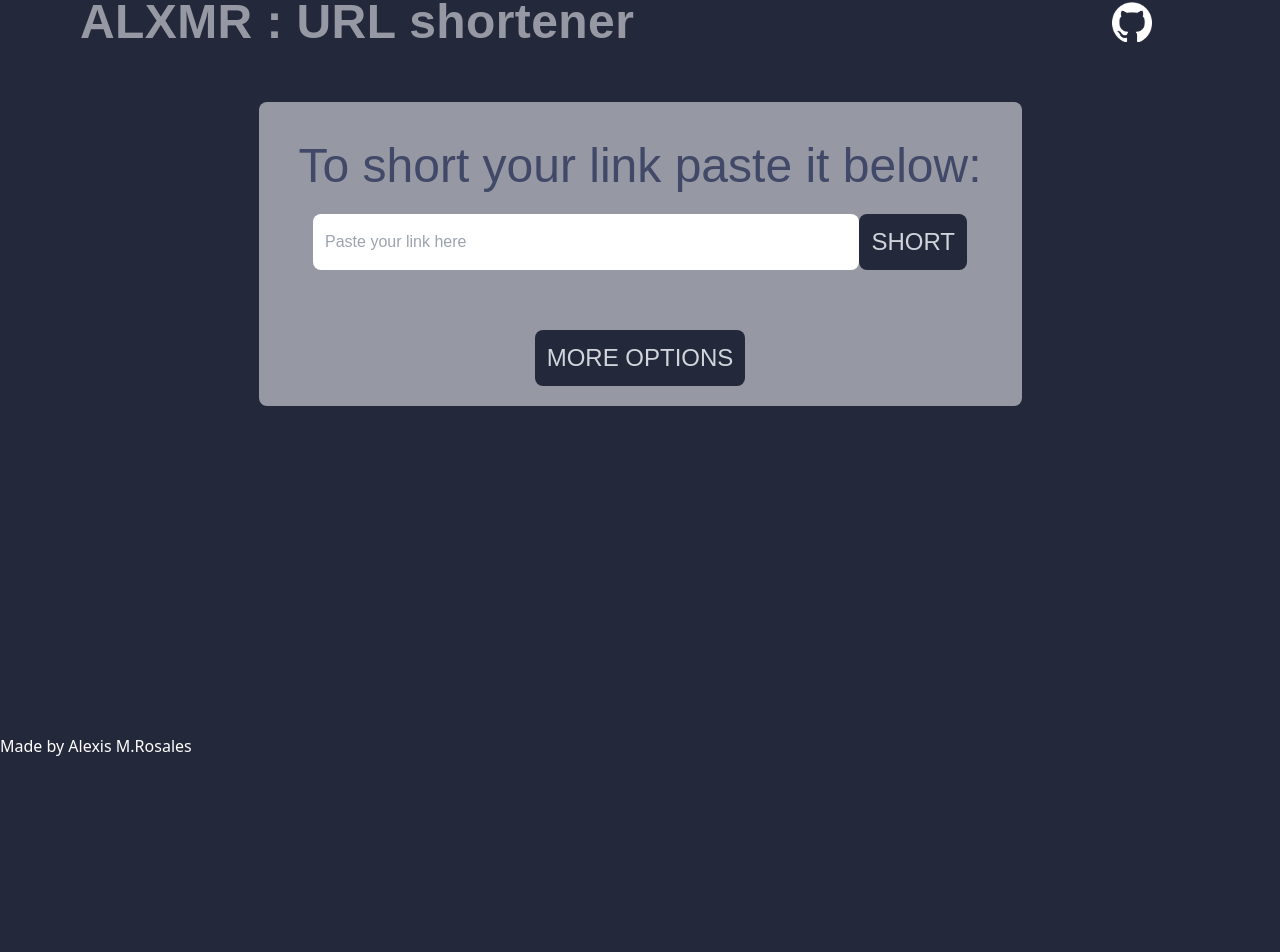
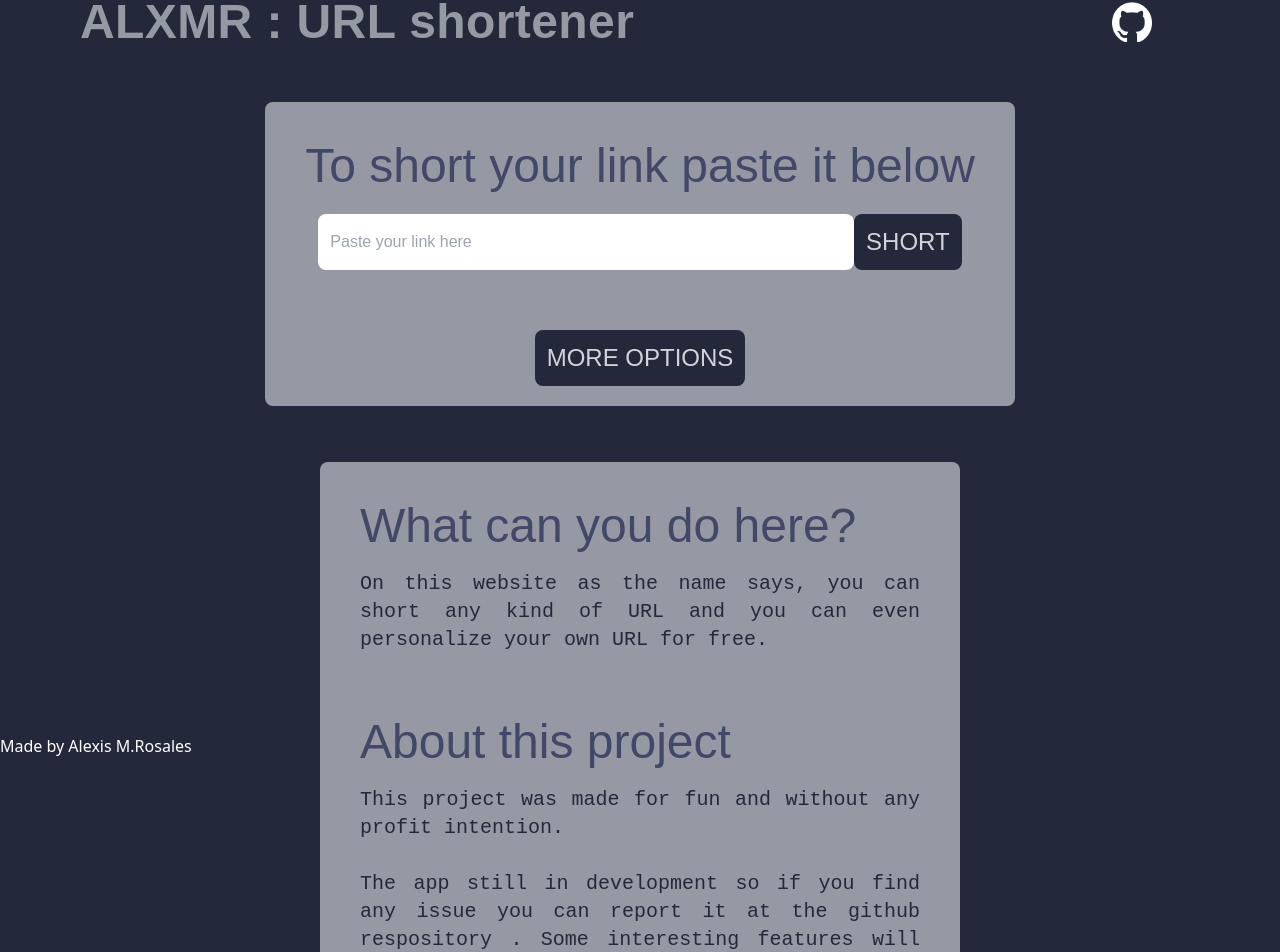
Before and after one commit to alexismrosales/url_shortener, a React (Create React App) app in the folder url_shortener-frontend/: page / in a window 1280 px wide. Shown: the part 42-994 px from the top of the page. Before the commit the page ends 800 px from the top, so only its background shows below. Built offline with nearby package versions, Linux system fonts and the light colour scheme.

Commit message:
Updated component

```diff
--- a/url_shortener-frontend/package.json
+++ b/url_shortener-frontend/package.json
@@ -24,7 +24,9 @@
     "start": "react-scripts start",
     "build": "react-scripts build",
     "test": "react-scripts test",
-    "eject": "react-scripts eject"
+    "eject": "react-scripts eject",
+    "predeploy": "yarn build",
+    "deploy": "gh-pages -b frontend -d build"
   },
   "eslintConfig": {
     "extends": [
--- a/url_shortener-frontend/src/components/header/index.tsx
+++ b/url_shortener-frontend/src/components/header/index.tsx
@@ -3,7 +3,7 @@ import style from "./styles.module.css";
 const Header = () => {
   return (
     <nav className={style.container}>
-      <h1 className={style.title}><span className={style.mainTitle}>ALXMR : </span> <span className={style.secondaryTitle}>URL shortener</span></h1>
+      <h1 className={style.title}><a href="/"><span className={style.mainTitle}>ALXMR : </span> <span className={style.secondaryTitle}>URL shortener</span></a></h1>
       <a className={style.refLogo} href="https://github.com/alexismrosales/url_shortener">
         <img className={style.logo} src="img/logos/gh_white.png" alt="github repository" />
       </a>
--- a/url_shortener-frontend/src/components/shortener/index.tsx
+++ b/url_shortener-frontend/src/components/shortener/index.tsx
@@ -3,6 +3,8 @@ import classNames from "classnames";
 import { createSearchParams, useNavigate } from 'react-router-dom';
 
 import { handleCreateSURL, handleCheckCustomBackHalf } from "../../services/responseHandler";
+
+import { data } from "../../data/shotener"
 
 import style from "./styles.module.css"
 
@@ -19,7 +21,7 @@ const ShortURL = () => {
     setCheck(response.data);
 
     const checkBackHalf = document.getElementById("checkBackHalf");
-    checkBackHalf?.setAttribute("class", style.checkBackHalf);
+    checkBackHalf?.setAttribute("class", classNames(style.checkBackHalf, style.font));
   };
 
   // Activate other options component
@@ -36,8 +38,11 @@ const ShortURL = () => {
 
   // Disabling button while typing
   const handleOnChange = (event: React.ChangeEvent<HTMLInputElement>) => {
-    setCheck(true);
-    setBackhalf(event.target.value)
+    // Only alphanumeric symbols and underscore available
+    if (event.target.value.match("^[a-zA-Z0-9_]*$") != null) {
+      setCheck(true);
+      setBackhalf(event.target.value)
+    }
   }
 
   // Setting redirection to shortenurl route
@@ -82,9 +87,9 @@ const ShortURL = () => {
   useEffect(() => {
     const submitTwo = document.getElementById("submitTwo");
     check ?
-      submitTwo?.setAttribute("class", classNames(style.mainButton, "w-full", "opacity-50"))
+      submitTwo?.setAttribute("class", classNames(style.mainButton, style.font, "w-full", "opacity-50"))
       :
-      submitTwo?.setAttribute("class", classNames(style.mainButton, "w-full"))
+      submitTwo?.setAttribute("class", classNames(style.mainButton, style.font, "w-full"))
   }, [check]);
 
   // Redirect and reset the SURLItem hook
@@ -97,34 +102,38 @@ const ShortURL = () => {
   }, [sURLItem]);
 
   return (
-    <div className="flex justify-center">
+    <div className="flex items-center flex-col">
       <div className={style.container}>
         <form onSubmit={handleSubmit}>
           <div className="p-10">
-            <label className={classNames(style.subtext, "text-5xl")}>
-              To short your link paste it below:
+            <label className={classNames(style.subtext, style.font, "text-5xl")}>
+              {data.instructions}
             </label>
             <br /> <br />
             <div className="flex justify-center flex-col md:flex-row">
-              <input className={style.mainInput}
+              <input className={classNames(style.mainInput, style.font)}
                 value={url}
                 onChange={(event) => setUrl(event.target.value)}
                 type="url"
                 placeholder="Paste your link here" />
               <br />
-              <button id="submitOne" type="submit" onSubmit={e => { e.preventDefault(); }} className={style.mainButton}>
-                SHORT
+              <button
+                id="submitOne"
+                type="submit"
+                onSubmit={e => { e.preventDefault(); }}
+                className={classNames(style.mainButton, style.font)}>
+                {data.shortButton}
               </button>
             </div>
             <div id="extraOptions" className="hidden">
               <br />
-              <label className={classNames(style.subtext, "text-3xl")}>
-                If you want a custom URL check before if it exist.
+              <label className={classNames(style.subtext, style.font, "text-3xl")}>
+                {data.customBH}
               </label>
               <br />
               <div className="flex flex-col md:flex-row ">
                 <input
-                  className={style.secondaryInput}
+                  className={classNames(style.secondaryInput, style.font)}
                   value={backHalf}
                   onChange={handleOnChange}
                   type="text"
@@ -133,17 +142,17 @@ const ShortURL = () => {
               </div>
               <br />
               <p id="checkBackHalf" className="hidden">
-                {check ? (<>THE URL ALREADY EXISTS{check}</>)
+                {check ? (<>{data.invalidURL}</>)
                   :
-                  (<>{check}YOUR URL IS VALID{check}</>)
+                  (<>{data.validURL}</>)
                 }
               </p>
               <button
                 id="submitTwo"
                 type="submit"
-                className={classNames(style.mainButton, "w-full")}
+                className={classNames(style.mainButton, "w-full", style.font)}
                 disabled={check}>
-                SHORT
+                {data.shortButton}
               </button>
             </div>
           </div>
@@ -152,11 +161,28 @@ const ShortURL = () => {
               id="extraButton"
               onClick={handleShowOptions}
               type="button"
-              className={style.secondaryButton}>
-              MORE OPTIONS
+              className={classNames(style.secondaryButton, style.font)}>
+              {data.moreOptsButton}
             </button>
           </div>
         </form>
+      </div>
+      <div className={style.containerInfo}>
+        <div className="m-5">
+          <h2 className={classNames(style.subtitle, style.font, "m-5")}>
+            {data.wtoDo}
+          </h2>
+          <p className={classNames(style.fontText, "text-xl text-justify m-5")}>
+            {data.wtoDoText}
+          </p>
+          <br />
+          <h2 className={classNames(style.subtitle, style.font, "m-5")}>
+            {data.about}
+          </h2>
+          <p className={classNames(style.fontText, "text-xl text-justify m-5")}>
+            {data.aboutText}
+          </p>
+        </div>
       </div>
     </div>
   );
--- a/url_shortener-frontend/src/components/shortener/styles.module.css
+++ b/url_shortener-frontend/src/components/shortener/styles.module.css
@@ -2,35 +2,46 @@
   @apply h-auto w-auto bg-[var(--tertiary)] md:m-4 m-2 rounded-lg flex flex-col items-center;
 }
 
+.containerInfo {
+  @apply h-auto md:w-1/2 w-auto bg-[var(--tertiary)] md:m-10 m-2 rounded-lg flex flex-col items-center;
+}
+
+.font {
+  font-family: "Changa", sans-serif;
+}
+
+.fontText {
+  @apply text-[var(--secondary)];
+  font-family: "Source Code Pro", monospace;
+  font-optical-sizing: auto;
+  font-weight: 500;
+  font-style: normal;
+}
+
 .subtext {
   @apply text-[var(--primary)];
-  font-family: "Changa", sans-serif;
 }
 
 .mainInput {
   @apply p-3 py-4 md:rounded-l-lg rounded-none rounded-lg md:w-4/5 w-full;
-  font-family: "Changa", sans-serif;
-
 }
 
 .mainButton {
   @apply bg-[var(--secondary)] text-2xl md:rounded-r-lg rounded-lg p-3 text-gray-300;
-  font-family: "Changa", sans-serif;
-
 }
 
 .secondaryInput {
   @apply p-3 py-4 md:rounded-l-lg rounded-none rounded-lg w-full;
-  font-family: "Changa", sans-serif;
 }
 
 .secondaryButton {
   @apply bg-[var(--secondary)] text-2xl rounded-lg p-3 md:mx-0 mx-2 text-gray-300;
-  font-family: "Changa", sans-serif;
-
 }
 
 .checkBackHalf {
   @apply flex text-[var(--secondary)] text-2xl pb-3;
-  font-family: "Changa", sans-serif;
 }
+
+.subtitle {
+  @apply text-5xl text-[var(--primary)]
+}
--- /dev/null
+++ b/url_shortener-frontend/src/data/shotener.tsx
@@ -0,0 +1,16 @@
+export const data = {
+  instructions: "To short your link paste it below",
+  customBH: "If you want a custom URL check before if it exist",
+  validURL: "Your URL is valid",
+  invalidURL: "Your URL is invalid",
+  shortButton: "SHORT",
+  moreOptsButton: "MORE OPTIONS",
+  wtoDo: "What can you do here?",
+  wtoDoText: <>On this website as the name says, you can short
+    any kind of URL and you can even personalize your own URL for free.</>,
+  about: "About this project",
+  aboutText: <>This project was made for fun and without any profit intention.
+    <br /> <br /> The app still in development so if you find any issue you can report it at the github respository
+    . Some interesting features will be added soon.
+    <br /> <br /> I hope people could find this app useful</>,
+}
--- a/url_shortener-frontend/src/index.css
+++ b/url_shortener-frontend/src/index.css
@@ -3,6 +3,7 @@
 @tailwind utilities;
 
 @import url('https://fonts.googleapis.com/css2?family=Changa:wght@500&display=swap');
+@import url('https://fonts.googleapis.com/css2?family=Rubik:ital,wght@0,300..900;1,300..900&display=swap');
 
 :root {
   --primary: #414868;
```
